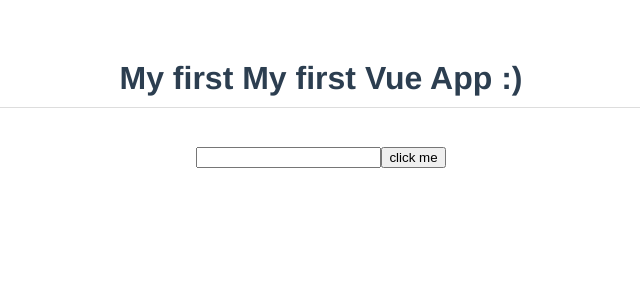
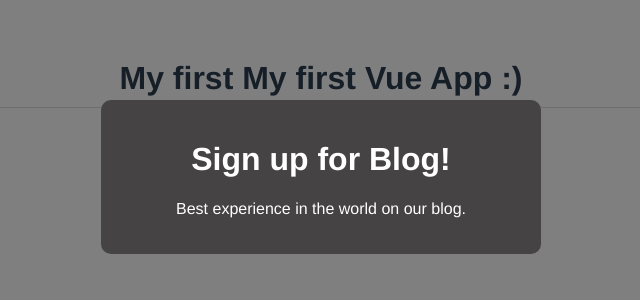
Before and after one commit to andreirosca92/Vue.js-Projects, a Vue app: page / in a window 1280 px wide. Shown: the top 300 px of the page, without its empty margins (319-959 px from the left). Built offline with nearby package versions, Linux system fonts and the light colour scheme.

Commit message:
Props Vue.js 3

```diff
--- a/src/App.vue
+++ b/src/App.vue
@@ -1,24 +1,23 @@
 <template>
   <h1>My first {{ title }}</h1>
   <br />
-  <input type="text" ref="name" />
-  <button @click="handleClick">click me</button>
+  <ModalVue :header="header" :text="text" theme="dark" />
 </template>
 
 <script>
+import ModalVue from "./components/Modal.vue";
+
 export default {
   name: "App",
   data() {
     return {
       title: "My first Vue App :)",
+      header: "Sign up for Blog!",
+      text: "Best experience in the world on our blog.",
     };
   },
-  methods: {
-    handleClick() {
-      console.log(this.$refs.name);
-      this.$refs.name.classList.add("active");
-      this.$refs.name.focus();
-    },
+  components: {
+    ModalVue,
   },
 };
 </script>
--- /dev/null
+++ b/src/assets/global.css
@@ -0,0 +1,6 @@
+body {
+  margin: 0;
+}
+p {
+  font-size: italic;
+}
--- /dev/null
+++ b/src/components/Modal.vue
@@ -0,0 +1,45 @@
+<template>
+  <div class="backdrop">
+    <div class="modal" :class="{ dark: theme === 'dark' }">
+      <h1>{{ header }}</h1>
+      <p>{{ text }}</p>
+    </div>
+  </div>
+</template>
+<script>
+export default {
+  props: ["header", "text", "theme"],
+};
+</script>
+
+<style>
+.modal {
+  width: 400px;
+  padding: 20px;
+  margin: 100px auto;
+  background: white;
+  border-radius: 10px;
+}
+.backdrop {
+  top: 0;
+  position: fixed;
+  background: rgba(0, 0, 0, 0.5);
+  width: 100%;
+  height: 100%;
+}
+.modal h1 {
+  color: #03cfb4;
+  border: none;
+  padding: 0;
+}
+.modal p {
+  font-style: normal;
+}
+.modal.dark {
+  background: rgb(69, 67, 67);
+  color: white;
+}
+.modal.dark h1 {
+  color: white;
+}
+</style>
```
Also changed, not shown: src/main.js (+4 -4 lines).
